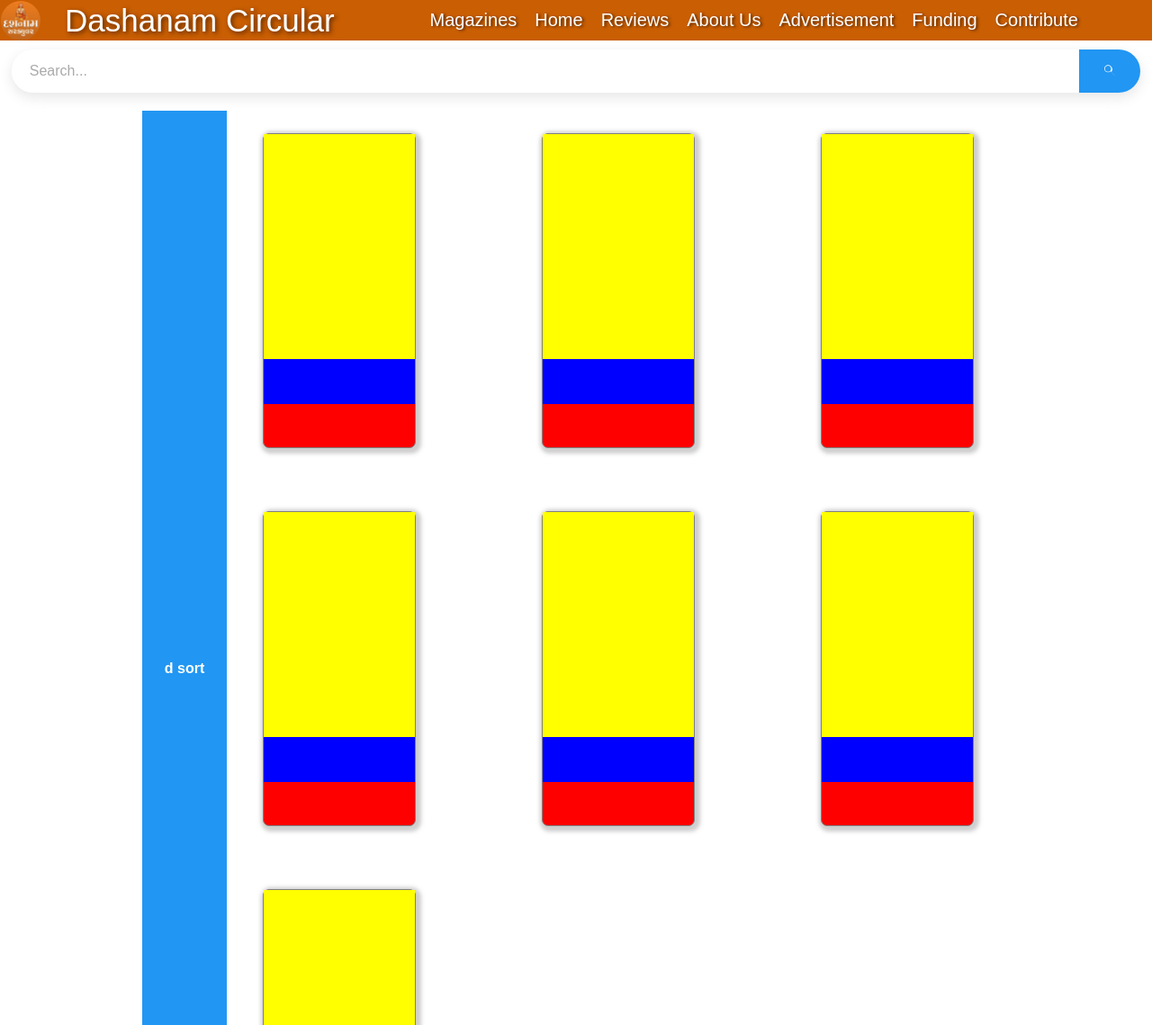
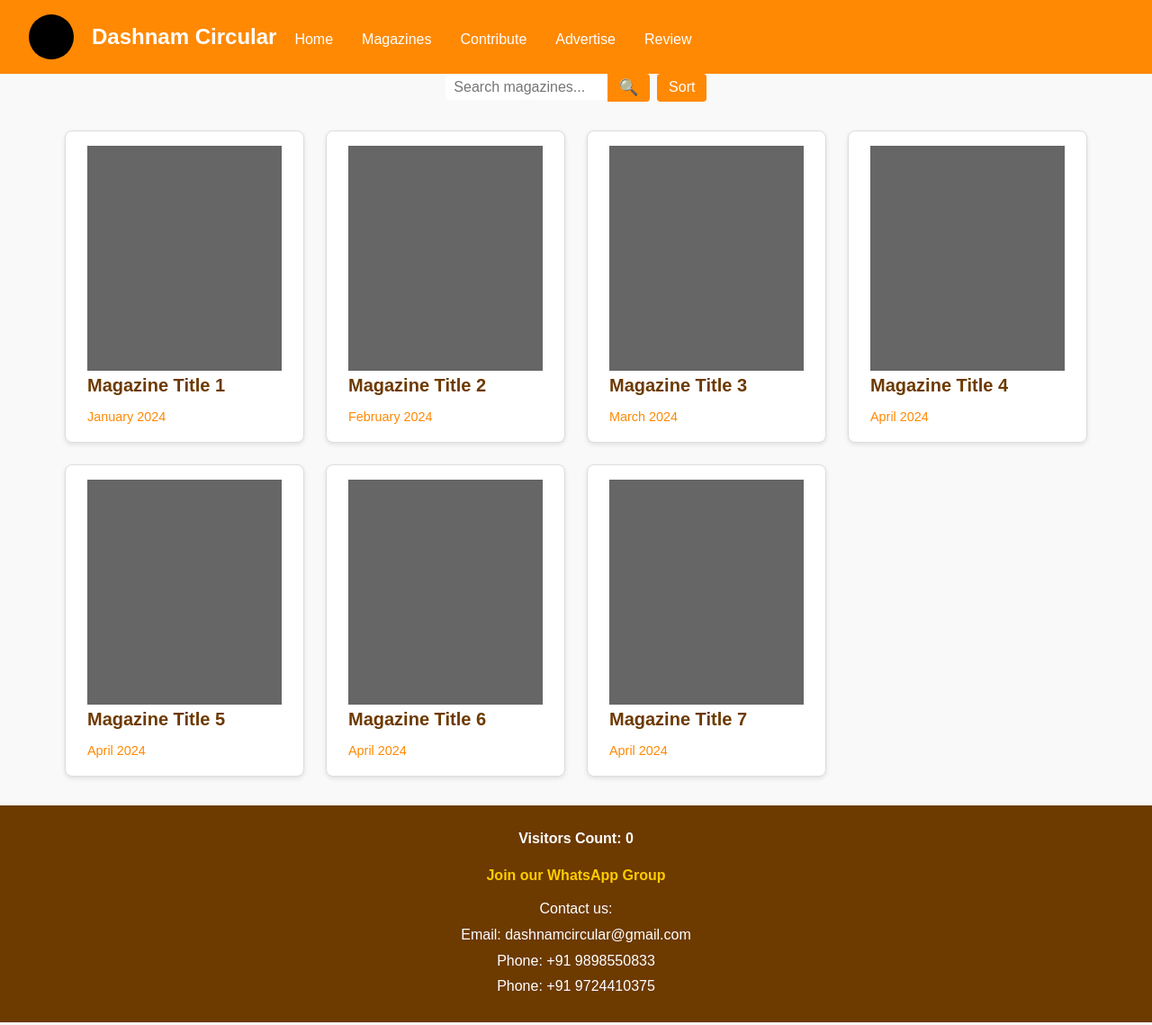
Before and after one commit to TheMLG/DC-Website, a plain HTML site: page Magazins/mag.html in a window 1280 px wide. Shown: the top 1139 px of the page at 90% size. Drawn offline with Linux system fonts and the light colour scheme.

Commit message:
major updates in all files

```diff
--- a/Magazins/mag.css
+++ b/Magazins/mag.css
@@ -1,206 +1,237 @@
 :root {
-  --lo: #fa9540;
-  --do: #c95e03;
-  --sh: #542700;
+  --do: #a45800;
+  --lo: #ff8903;
+  --tc: #6d3a00;
 }
 * {
   margin: 0;
   padding: 0;
   box-sizing: border-box;
-  font-family: Arial, Helvetica, sans-serif;
 }
-/* header and navbar css */
-header {
-  height: 45px;
-  width: 100%;
-  background-color: var(--do);
-  display: flex;
+
+body {
+  font-family: Arial, sans-serif;
+  line-height: 1.6;
+  background-color: #f9f9f9;
 }
 .logo {
-  background-image: url("../assets/dc_logo.jpeg");
-  background-size: contain;
-  height: 44px;
-  width: 44px;
-  margin: 1px 1px;
-  border-radius: 50px;
+  background-color: black;
+  height: 50px;
+  width: 50px;
+  padding: 0px 0px;
+  border-radius: 30px;
 }
-.title {
+.navbar {
+  background-color: var(--lo);
+  color: white;
+  padding: 1rem 2rem;
+  display: flex;
+  align-items: center;
+  gap: 20px;
+  /* justify-content: center; */
+  font-size: 1.5rem;
+  font-weight: bold;
+}
+
+.navbar-title {
+  flex-shrink: 0;
+}
+
+.navbar-menu {
+  list-style: none;
+  display: flex;
+  gap: 2rem;
+}
+
+.navbar-menu li a {
+  color: white;
+  text-decoration: none;
+  font-weight: normal;
+  font-size: 1rem;
+  transition: color 0.3s ease;
+}
+
+.navbar-menu li a:hover {
+  color: #ffcc00;
+}
+
+.navbar-toggle {
+  display: none;
+  font-size: 2rem;
+  background: none;
+  border: none;
+  color: white;
+  cursor: pointer;
+}
+
+/* Banner and other styles remain unchanged */
+.banner {
+  color: white;
+  padding: 4rem 2rem;
+  text-align: center;
+  background-color: var(--do); /* fallback color */
+}
+footer {
+  background-color: var(--tc);
+  color: white;
+  padding: 1.5rem 2rem;
+  text-align: center;
+}
+
+footer .visitor-count {
+  margin-bottom: 1rem;
+  font-weight: bold;
+}
+
+footer .footer-links a {
+  color: #ffcc00;
+  text-decoration: none;
+  font-weight: bold;
+  display: inline-block;
+  margin-bottom: 0.5rem;
+}
+
+footer .footer-links a:hover {
+  text-decoration: underline;
+}
+
+footer .contact-info p {
+  margin: 0.2rem 0;
+}
+
+/* Responsive styles */
+.magazine-grid {
+  display: grid;
+  grid-template-columns: repeat(auto-fit, minmax(220px, 1fr));
+  gap: 1.5rem;
+  padding: 2rem;
+  max-width: 1200px;
+  margin: 0 auto;
+}
+
+.magazine-card {
+  background-color: white;
+  border: 1px solid #ddd;
+  border-radius: 8px;
+  padding: 1rem 1.5rem;
+  box-shadow: 0 2px 5px rgba(0,0,0,0.1);
+  transition: box-shadow 0.3s ease;
+}
+.img{
+  height: 250px;
+  background-color: #666;
+}
+.magazine-card:hover {
+  box-shadow: 0 4px 12px var(--do);
+}
+
+.magazine-title {
+  font-size: 1.25rem;
+  color: var(--tc);
+  margin-bottom: 0.5rem;
+}
+
+.magazine-date {
+  font-size: 0.9rem;
+  color: var(--lo);
+}
+
+@media (max-width: 600px) {
+  main {
+    margin: 1rem;
+    padding: 0 0.5rem;
+  }
+  .navbar {
+    font-size: 1.2rem;
+    padding: 0.8rem 1rem;
+    flex-wrap: wrap;
+    justify-content: space-around;
+  }
+  .navbar-menu {
+    flex-direction: column;
+    width: 100%;
+    display: none;
+    margin-top: 0.5rem;
+    background-color: var(--lo);
+    position: absolute;
+    top: 60px;
+    left: 0;
+    right: 0;
+    z-index: 1000;
+    border-radius: 0 0 8px 8px;
+  }
+  .navbar-menu.active {
+    display: flex;
+  }
+  .navbar-menu li {
+    margin: 0.5rem 0;
+    text-align: center;
+  }
+  .navbar-menu li a {
+    display: block;
+    padding: 0.75rem 0;
+  }
+  .navbar-toggle {
+    display: block;
+  }
+}
+
+.search-box{
+  width: 100%;
+  height: auto;
+  display: flex;
+  justify-content: center;
+}
+.search-form {
   display: flex;
   align-items: center;
 }
-.title p {
-  text-shadow: 2px 2px 5px var(--sh);
-  margin: 0px 26px;
-  font-size: 35px;
-  color: white;
-}
-/* end:header css */
-/* nav css */
-nav {
-  display: flex;
-  margin-left: 10vh;
-}
-.navbar {
-  display: flex;
-  font-size: 20px;
-  gap: 16px;
-  align-items: center;
-  text-shadow: 2px 1px 3px var(--sh);
-}
-.navbar ul {
-  list-style: none;
-  display: flex;
-  gap: 20px;
-}
-.navbar a {
-  text-decoration: none;
-  color: white;
-}
-/* end:nav css */
-/* footer css */
-footer {
-  height: 200px;
-  width: 100%;
-  background-color: var(--sh);
-  color: grey;
-  display: flex;
-  gap: 50vh;
-  font-size: 15px;
-  font-weight: bolder;
-}
-.ft {
-  display: flex;
-  flex-direction: column;
-  gap: 10px;
-  margin: 0px 0px;
-  justify-content: center;
-}
-.vc {
-  text-align: center;
-}
-.tv,
-.lv {
-  font-size: 30px;
-  font-weight: 1000;
-  color: var(--sh);
-  background-color: var(--lo);
-  border-radius: 10px;
-}
-/*end:footer css */
-/* main body css */
-.card {
-  background-color: red;
-  height: 350px;
-  width: 170px;
-  margin: 25px 40px;
-  border: solid 1px grey;
-  border-radius: 7px;
-  box-shadow: 2px 2px 4px 4px rgba(161, 160, 160, 0.512);
-}
-.img {
-  background-color: yellow;
-  /* width: auto; */
-  height: 250px;
-}
-.card-title {
-  height: 50px;
-  width: auto;
-  background-color: blue;
+
+.search-input {
+  padding: 0.3rem 0.6rem;
+  border: none;
+  border-radius: 4px 0 0 4px;
+  font-size: 1rem;
+  outline: none;
+  width: 180px;
+  transition: width 0.3s ease;
 }
 
-.container {
-  justify-content: center;
-  width: 100%;
-  height: auto;
-  display: flex;
-  margin: 20px 0px;
+.search-input:focus {
+  width: 220px;
+  box-shadow: 0 0 5px var(--lo);
 }
 
-.card-container {
-  display: grid;
-  grid-template-columns: auto auto auto;
-  grid-column-gap: 60px;
-  grid-row-gap: 20px;
+.search-button {
+  background-color: var(--lo);
+  border: none;
+  color: white;
+  padding: 0.3rem 0.8rem;
+  border-radius: 0 4px 4px 0;
+  cursor: pointer;
+  font-size: 1.1rem;
+  display: flex;
+  align-items: center;
+  justify-content: center;
+  transition: background-color 0.3s ease;
 }
 
-.c1 {
-  grid-area: 1 / 1;
+.search-button:hover {
+  background-color: var(--do);
 }
-.c2 {
-  grid-area: 1 / 2;
+
+.sort-button {
+  background-color: var(--lo);
+  border: none;
+  color: white;
+  padding: 0.3rem 0.8rem;
+  border-radius: 4px;
+  cursor: pointer;
+  font-size: 1rem;
+  margin-left: 0.5rem;
+  transition: background-color 0.3s ease;
 }
-.c3 {
-  grid-area: 1 / 3;
+
+.sort-button:hover {
+  background-color: var(--do);
 }
-.c4 {
-  grid-area: 2 / 1;
-}
-.c5 {
-  grid-area: 2 / 2;
-}
-.c6 {
-  grid-area: 2 / 3;
-}
-.c7 {
-  grid-area: 3 / 1;
-}
-.search-container{
-  margin: 10px 1%;
-}
-.search-box {
-  display: flex;
-  border-radius: 50px;
-  overflow: hidden;
-  box-shadow: 0 5px 15px rgba(0, 0, 0, 0.1);
-  background: #fff;
-  transition: box-shadow 0.3s ease;
-}
-.search-box:focus-within {
-  box-shadow: 0 5px 20px var(--lo);
-}
-input[type="search"] {
-  flex: 1;
-  border: none;
-  padding: 15px 20px;
-  font-size: 1rem;
-  outline: none;
-  /* color: #333; */
-  font-weight: 500;
-}
-input[type="search"]::placeholder {
-  color: #aaa;
-  font-weight: 400;
-}
-button {
-  background: #2196f3;
-  border: none;
-  padding: 0 25px;
-  color: white;
-  font-weight: 600;
-  font-size: 1rem;
-  cursor: pointer;
-  transition: background-color 0.3s ease;
-  display: flex;
-  align-items: center;
-}
-button:hover {
-  background: #0b7dda;
-}
-/* Search icon inside button */
-button svg {
-  width: 18px;
-  height: 18px;
-  fill: white;
-}
-/* Responsive for small screens */
-@media (max-width: 350px) {
-  body {
-    padding: 20px;
-    height: auto;
-    align-items: flex-start;
-    margin-top: 40px;
-  }
-  .search-container {
-    max-width: 100%;
-  }
-}
--- a/Magazins/mag.html
+++ b/Magazins/mag.html
@@ -3,130 +3,109 @@
   <head>
     <meta charset="UTF-8" />
     <meta name="viewport" content="width=device-width, initial-scale=1.0" />
-    <title>Dashnam Circular</title>
+    <title>Magazines</title>
+    <link rel="stylesheet" href="mag.css" />
   </head>
-  <link rel="stylesheet" href="mag.css" />
   <body>
     <header>
-      <div class="logo"></div>
-      <div class="title"><p>Dashanam Circular</p></div>
-      <nav>
-        <div class="navbar">
-          <ul>
-            <li>
-              <a href=""><p>Magazines</p></a>
-            </li>
-            <li>
-              <a href=""><p>Home</p></a>
-            </li>
-            <li>
-              <a href=""><p>Reviews</p></a>
-            </li>
-            <li>
-              <a href=""><p>About Us</p></a>
-            </li>
-            <li>
-              <a href=""><p>Advertisement</p></a>
-            </li>
-            <li>
-              <a href=""><p>Funding</p></a>
-            </li>
-            <li>
-              <a href=""><p>Contribute</p></a>
-            </li>
-          </ul>
-        </div>
+      <nav class="navbar">
+        <div class="logo"></div>
+        <div class="navbar-title">Dashnam Circular</div>
+        <button class="navbar-toggle" aria-label="Toggle navigation">
+          &#9776;
+        </button>
+        <ul class="navbar-menu">
+          <li><a href="#">Home</a></li>
+          <li><a href="#">Magazines</a></li>
+          <li><a href="#">Contribute</a></li>
+          <li><a href="#">Advertise</a></li>
+          <li><a href="#">Review</a></li>
+        </ul>
       </nav>
     </header>
 
-    <div class="search-container">
-      <form
-        class="search-box"
-        role="search"
-        onsubmit="event.preventDefault(); alert('Search submitted: ' + this.search.value);"
-      >
-        <input
-          type="search"
-          name="search"
-          placeholder="Search..."
-          aria-label="Search"
-          required
-        />
-        <button type="submit" aria-label="Submit search">
-          <!-- Magnifying glass SVG icon -->
-          <svg viewBox="0 0 24 24" aria-hidden="true">
-            <path
-              d="M15.5 14h-.79l-.28-.27a6.471 6.471 0 001.48-5.34C15.03 5.35 12.68 3 9.5 3S4 5.35 4 8.39c0 3.04 2.35 5.39 5.5 5.39 1.61 0 3.07-.69 4.03-1.76l.27.28v.79l4.99 5L20 19l-5-5zM9.5 13c-2.49 0-4.5-2.01-4.5-4.5S7.01 4 9.5 4 14 6.01 14 8.5 11.99 13 9.5 13z"
-            />
-          </svg>
-        </button>
-      </form>
-    </div>
+    <main>
+      <div class="search-box">
+        <form class="search-form" role="search" aria-label="Site search">
+          <input
+            type="search"
+            class="search-input"
+            placeholder="Search magazines..."
+            aria-label="Search magazines"
+          />
+          <button
+            type="submit"
+            class="search-button"
+            aria-label="Submit search"
+          >
+            &#128269;
+          </button>
+        </form>
+        <button class="sort-button" aria-label="Sort magazines">Sort</button>
+      </div>
 
-    <main class="container">
-      <button id="dSortBtn">d sort</button>
-      <div class="card-container">
-        <div class="card c1">
+      <section class="magazine-grid">
+        <article class="magazine-card">
           <div class="img"></div>
-          <div class="card-title"></div>
-        </div>
-        <div class="card c2">
+          <h2 class="magazine-title">Magazine Title 1</h2>
+          <p class="magazine-date">January 2024</p>
+        </article>
+        <article class="magazine-card">
           <div class="img"></div>
-          <div class="card-title"></div>
-        </div>
-        <div class="card c3">
+          <h2 class="magazine-title">Magazine Title 2</h2>
+          <p class="magazine-date">February 2024</p>
+        </article>
+        <article class="magazine-card">
           <div class="img"></div>
-          <div class="card-title"></div>
-        </div>
-        <div class="card c4">
+          <h2 class="magazine-title">Magazine Title 3</h2>
+          <p class="magazine-date">March 2024</p>
+        </article>
+        <article class="magazine-card">
           <div class="img"></div>
-          <div class="card-title"></div>
-        </div>
-        <div class="card c5">
+          <h2 class="magazine-title">Magazine Title 4</h2>
+          <p class="magazine-date">April 2024</p>
+        </article>
+        <article class="magazine-card">
           <div class="img"></div>
-          <div class="card-title"></div>
-        </div>
-        <div class="card c6">
+          <h2 class="magazine-title">Magazine Title 5</h2>
+          <p class="magazine-date">April 2024</p>
+        </article>
+        <article class="magazine-card">
           <div class="img"></div>
-          <div class="card-title"></div>
-        </div>
-        <div class="card c7">
+          <h2 class="magazine-title">Magazine Title 6</h2>
+          <p class="magazine-date">April 2024</p>
+        </article>
+        <article class="magazine-card">
           <div class="img"></div>
-          <div class="card-title"></div>
+          <h2 class="magazine-title">Magazine Title 7</h2>
+          <p class="magazine-date">April 2024</p>
+        </article>
+      </section>
+    </main>
+
+    <footer>
+      <div class="visitor-count">
+        Visitors Count: <span id="visitorCount">0</span>
+      </div>
+      <div class="footer-links">
+        <a href="#" target="_blank" rel="noopener noreferrer"
+          >Join our WhatsApp Group</a
+        >
+        <div class="contact-info">
+          <p>Contact us:</p>
+          <p>Email: dashnamcircular@gmail.com</p>
+          <p>Phone: +91 9898550833</p>
+          <p>Phone: +91 9724410375</p>
         </div>
       </div>
-    </main>
+    </footer>
     <script>
-      document.getElementById('dSortBtn').addEventListener('click', function() {
-        const container = document.querySelector('.card-container');
-        const cards = Array.from(container.children);
-        cards.sort((a, b) => {
-          const aNum = parseInt(a.className.match(/c(\d+)/)[1]);
-          const bNum = parseInt(b.className.match(/c(\d+)/)[1]);
-          return bNum - aNum; // descending order
-        });
-        cards.forEach(card => container.appendChild(card));
+      const toggleButton = document.querySelector('.navbar-toggle');
+      const navbarMenu = document.querySelector('.navbar-menu');
+
+      toggleButton.addEventListener('click', () => {
+        navbarMenu.classList.toggle('active');
       });
     </script>
-
-    <footer>
-      <div class="cd ft">
-        <p>contact us:</p>
-        <p>Email:- dashnamcircular@gmail.com</p>
-        <p>Phone no. :- 9898550833, 9724410375</p>
-      </div>
-      <div class="links ft">
-        <p>LOGO: Join Whatsapp Group</p>
-        <p>LOGO: Join Whatsapp Channel</p>
-        <p>LOGO: Join Telegram Channel</p>
-      </div>
-      <div class="vc ft">
-        <p>Website Visitors Count</p>
-        <p>Total Visited</p>
-        <div class="tv">10000</div>
-        <p>Live Visitors</p>
-        <div class="lv">100</div>
-      </div>
-    </footer>
   </body>
 </html>
```
